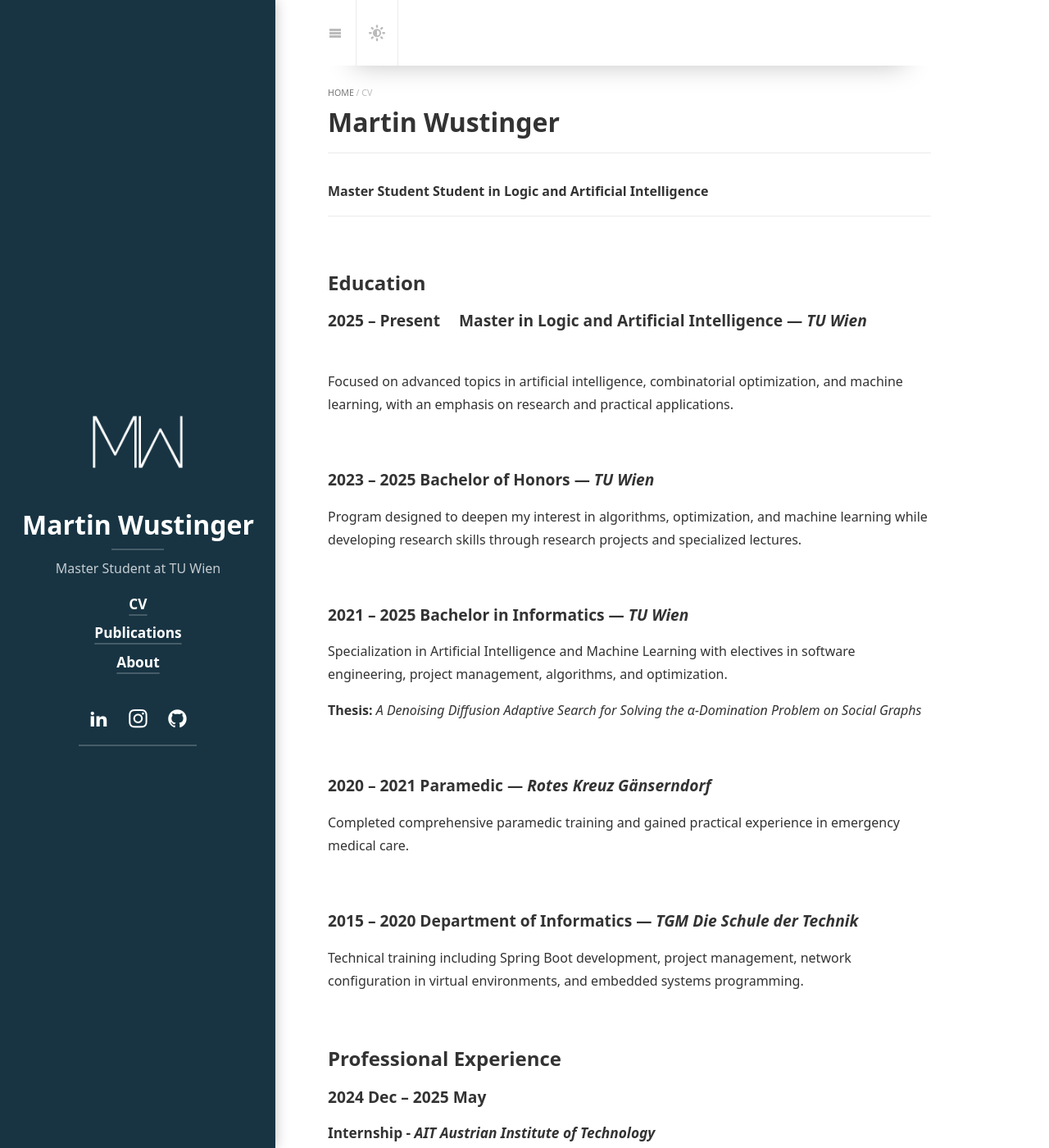
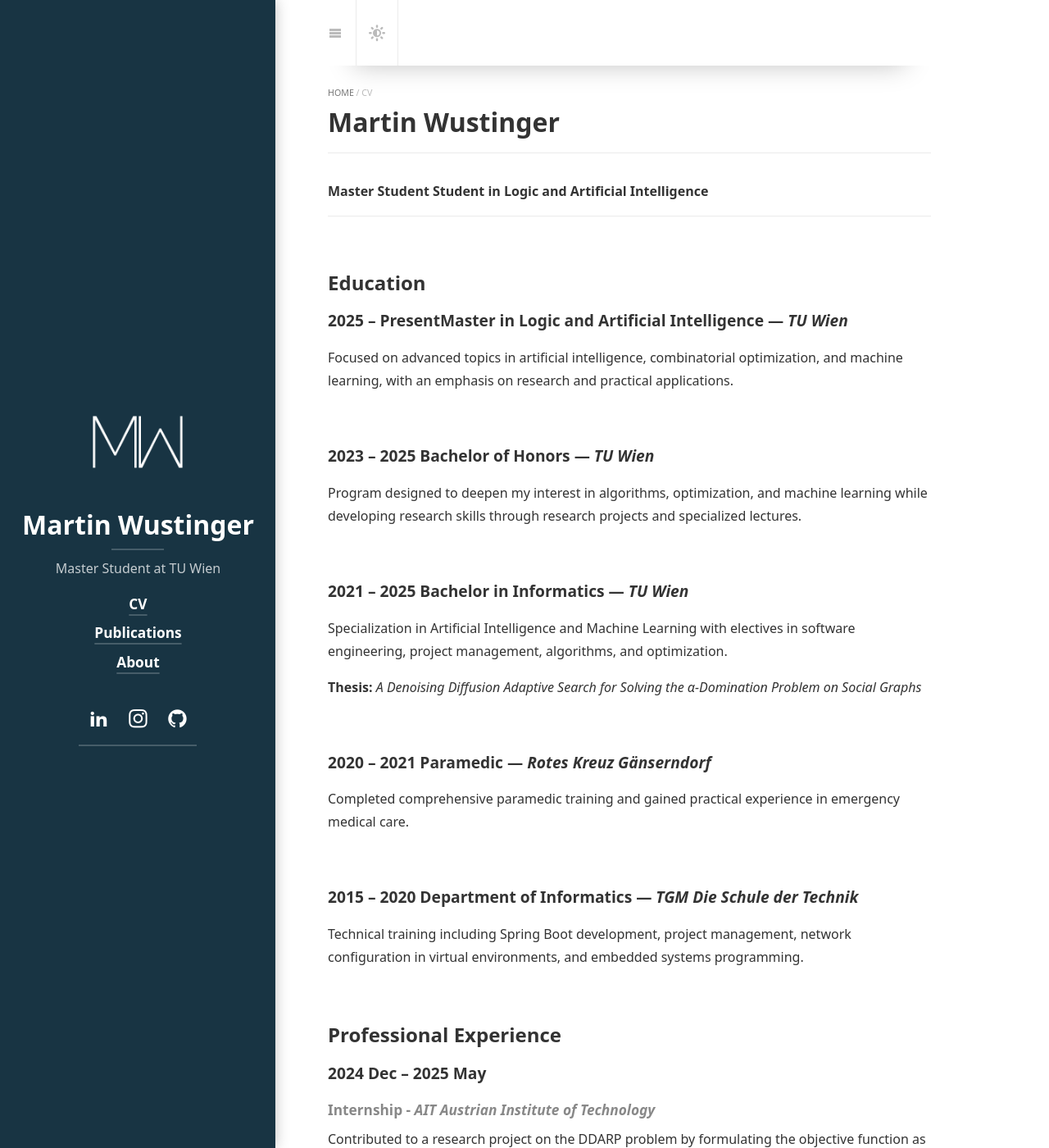
Before and after one commit to mwustinger/github.io, a Jekyll site: the page built from cv.md, in a window 1280 px wide and 1400 px high. Shown: the whole window at 82% size. Built offline with Jekyll 4.4.1, drawn with Linux system fonts in a browser that asks for light colours; cached includes are drawn as plain includes; nearby versions of some CDN libraries; some web fonts are replaced; library files that are not in the unit come from our copies.

Commit message:
Update CV

```diff
--- a/_includes/head/css/inline
+++ b/_includes/head/css/inline
@@ -1,12 +1 @@
 {% capture to_scssify %}{% include styles/inline.scss %}{% endcapture %}{{ to_scssify | scssify }}
-
-.timeline-date {
-  float: left;
-  width: 150px;        /* adjust width for alignment */
-  font-weight: bold;
-}
-
-.timeline-title {
-  display: block;
-  margin-left: 160px;  /* slightly more than .timeline-date width */
-}
--- a/assets/css/custom.css
+++ b/assets/css/custom.css
@@ -1,11 +1,3 @@
-/* custom.css */
-.timeline-date {
-  float: left;
-  width: 150px;
-  font-weight: bold;
+h4 {
+  color: #888888;  /* grey */
 }
-
-.timeline-title {
-  display: block;
-  margin-left: 160px;
-}
```
